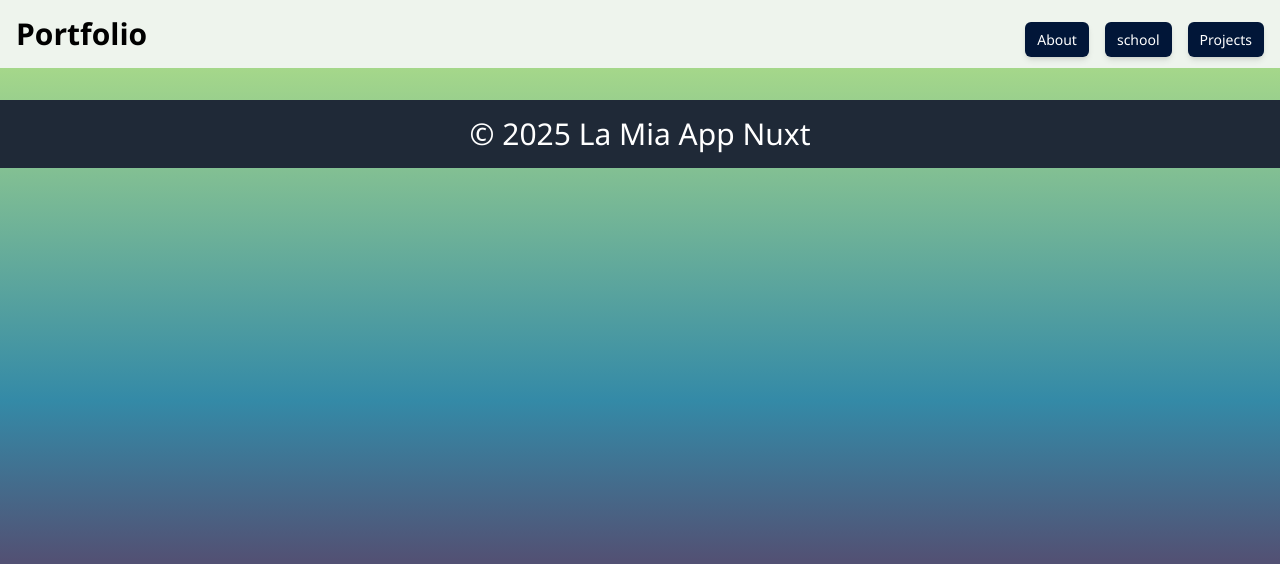
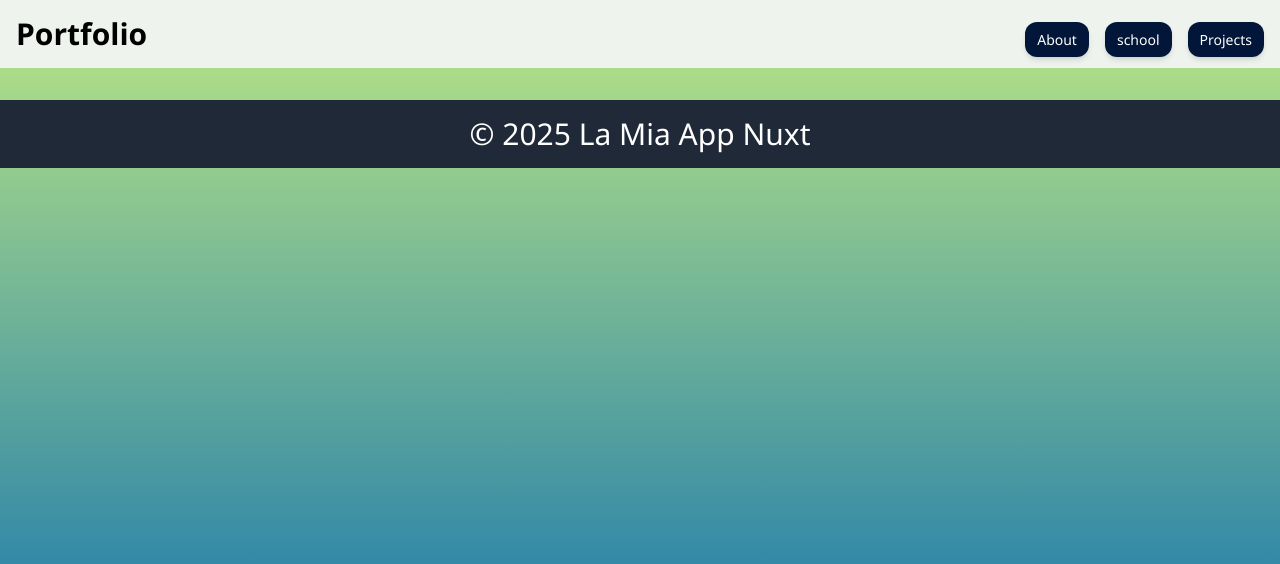
Before and after one commit to Uccetta110/PortfolioNuxt4, a Nuxt app: page /projects/1 in a window 1280 px wide. Shown: the top 564 px of the page. Built offline with nearby package versions, Linux system fonts and the light colour scheme.

Commit message:
terzo caricamento

```diff
--- a/assets/css/tailwind.css
+++ b/assets/css/tailwind.css
@@ -9,16 +9,19 @@ body {
 
 @layer components {
   .btn {
-    @apply bg-[#011638] text-white px-3 py-2 rounded-md text-sm shadow-md;
+    @apply bg-[#011638] text-white px-3 py-2 rounded-xl text-sm shadow-md self-center;
     transition: all 0.3s cubic-bezier(0.4, 0, 0.2, 1);
+  }
+
+  li {
+    @apply content-center justify-between;
   }
 
   .my-gradient {
     background-image: linear-gradient(
       to bottom,
       #bce784 0%,
-      #348aa7 50%,
-      #525174 70%
+      #348aa7 70%
     );
   }
 
--- a/components/NavComponent.vue
+++ b/components/NavComponent.vue
@@ -3,8 +3,7 @@
     <header class="shadow-smb bg-[#eef4ed]">
       <nav class="container mx-auto p-4 flex justify-between content-center">
         <h1 class="font-bold">Portfolio</h1>
-
-        <ul class="flex gap-4">
+        <ul class="flex gap-4 content-center justify-between">
           <li>
             <NuxtLink to="/" class="btn">About</NuxtLink>
           </li>
--- /dev/null
+++ b/pages/projects/[progect].vue
@@ -0,0 +1,25 @@
+<template>
+    <div>
+
+    </div>
+</template>
+
+<script>
+import { reactive, toRefs } from 'vue'
+
+export default {
+    setup () {
+        const state = reactive({
+            count: 0,
+        })
+
+        return {
+            ...toRefs(state),
+        }
+    }
+}
+</script>
+
+<style lang="scss" scoped>
+
+</style>
```
Also changed, not shown: pages/projects/index.vue (line endings or trailing spaces).
